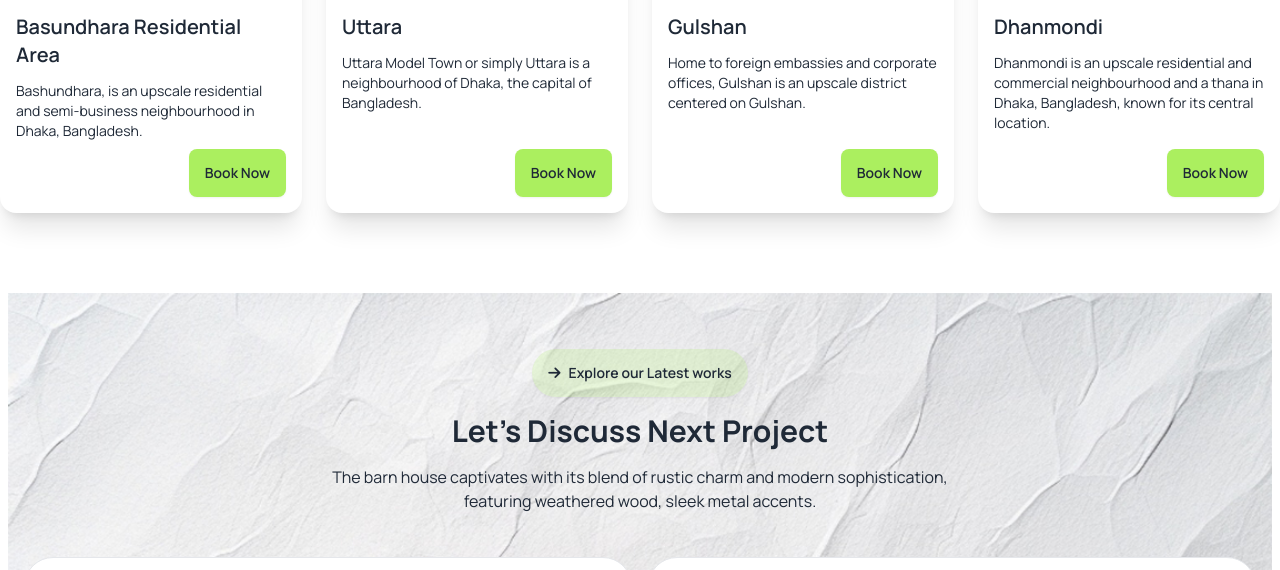
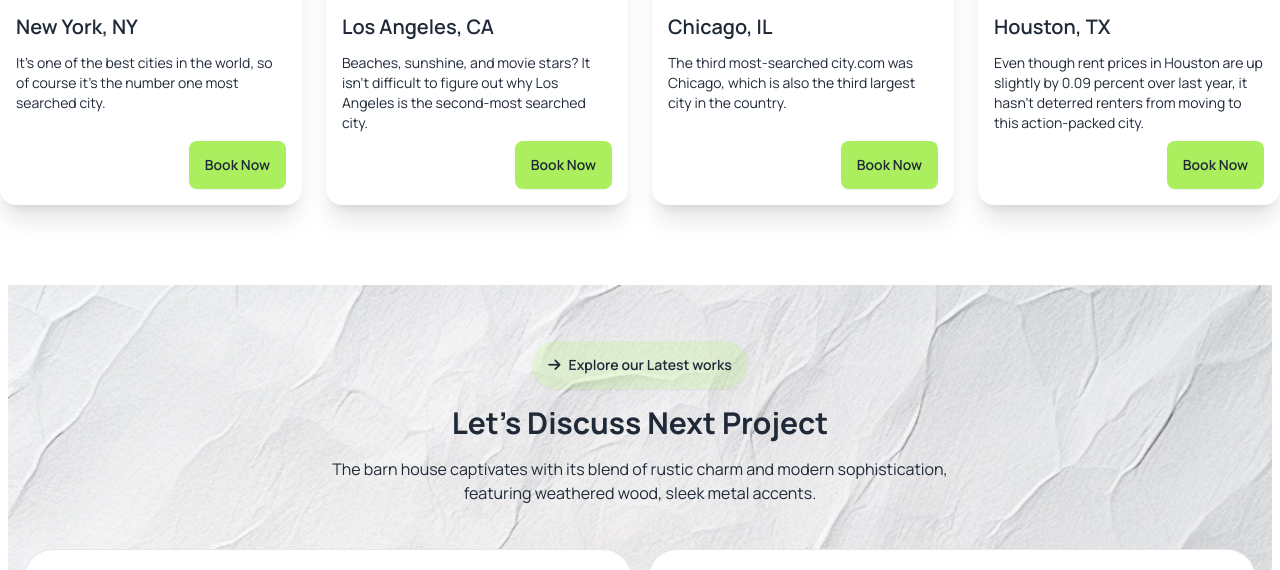
Before and after one commit to hamimbsf/builders, a plain HTML site: page index.html in a window 1280 px wide. Shown: the part 3327-3897 px from the top of the page. Drawn offline with nearby package versions, Linux system fonts and the light colour scheme.

Commit message:
correction challenge section

```diff
--- a/index.html
+++ b/index.html
@@ -342,15 +342,14 @@
           <div class="card card-compact bg-base-100 w-full shadow-xl">
             <figure>
               <img
-                src="https://encrypted-tbn0.gstatic.com/licensed-image?q=tbn:ANd9GcRGMmUCwOpcrAJ-mlbkxuNIBo7QUsoYBkpqPPhMroJ07D47A-TwW5eG0Eeo6AkIab807uK0rdku7o2qO8Dwwg_Wnj9TLa47peNpwXc5hA"
+                src="https://www.apartments.com/blog/sites/default/files/styles/large/public/image/2023-12/New%20York%20City%20West%2034th%20Street.jpeg?itok=7YwPD9NI"
                 alt="Bashundhara"
               />
             </figure>
             <div class="card-body">
-              <h2 class="card-title">Basundhara Residential Area</h2>
+              <h2 class="card-title">New York, NY </h2>
               <p>
-                Bashundhara, is an upscale residential and semi-business
-                neighbourhood in Dhaka, Bangladesh.
+                It’s one of the best cities in the world, so of course it’s the number one most searched city.
               </p>
               <div class="card-actions justify-end">
                 <button class="btn bg-[#ABEF5F] border-none">Book Now</button>
@@ -361,15 +360,14 @@
           <div class="card card-compact bg-base-100 w-full shadow-xl">
             <figure>
               <img
-                src="https://encrypted-tbn0.gstatic.com/licensed-image?q=tbn:ANd9GcSl4HvEwV0NrClFnr-kz3FA1yi-NpMlb_5F5qmSuvB0DCOvT6ohAnV67ORc2dzW7ENzcUzTBkDeTmMhk4N2pn_Quj8DWYUi-Vg4kxAW5g"
+                src="https://www.apartments.com/blog/sites/default/files/styles/large/public/image/2023-12/Griffith%20Observatory%20in%20Los%20Angeles%20CA.jpeg?itok=JtzTfJ-P"
                 alt="Uttara"
               />
             </figure>
             <div class="card-body">
-              <h2 class="card-title">Uttara</h2>
+              <h2 class="card-title">Los Angeles, CA </h2>
               <p>
-                Uttara Model Town or simply Uttara is a neighbourhood of Dhaka,
-                the capital of Bangladesh.
+                Beaches, sunshine, and movie stars? It isn’t difficult to figure out why Los Angeles is the second-most searched city.
               </p>
               <div class="card-actions justify-end">
                 <button class="btn bg-[#ABEF5F] border-none">Book Now</button>
@@ -380,15 +378,14 @@
           <div class="card card-compact bg-base-100 w-full shadow-xl">
             <figure>
               <img
-                src="https://encrypted-tbn3.gstatic.com/licensed-image?q=tbn:ANd9GcSis16PZCl0i-ynhqNEOn_rTN_dIw9EWkNWG8Jzeco2doo4yNqXoG8GWJPMVQ7f9doc9adPdwvxL3lXVYnRUcNKRYgep0bFwNSbz2TiDg"
-                alt="Gulshan"
+                src="https://www.apartments.com/blog/sites/default/files/styles/large/public/image/2023-12/Gold%20Coast%20Chicago%20IL.jpg?itok=VR_egOu1"
+                alt="Chicago, IL "
               />
             </figure>
             <div class="card-body">
-              <h2 class="card-title">Gulshan</h2>
+              <h2 class="card-title">Chicago, IL </h2>
               <p>
-                Home to foreign embassies and corporate offices, Gulshan is an
-                upscale district centered on Gulshan.
+                The third most-searched city.com was Chicago, which is also the third largest city in the country.
               </p>
               <div class="card-actions justify-end">
                 <button class="btn bg-[#ABEF5F] border-none">Book Now</button>
@@ -399,16 +396,14 @@
           <div class="card card-compact bg-base-100 w-full shadow-xl">
             <figure>
               <img
-                src="https://lh5.googleusercontent.com/p/AF1QipOySPvuxQujghASSrxtmtLq0teireySIpXvDnWU=w1080-h624-n-k-no"
-                alt="Dhanmondi"
+                src="https://www.apartments.com/blog/sites/default/files/styles/large/public/image/2023-12/Houston%20TX%20Downtown%20Main%20Street.jpg?itok=aQDaybzC"
+                alt="Houston"
               />
             </figure>
             <div class="card-body">
-              <h2 class="card-title">Dhanmondi</h2>
+              <h2 class="card-title">Houston, TX </h2>
               <p>
-                Dhanmondi is an upscale residential and commercial neighbourhood
-                and a thana in Dhaka, Bangladesh, known for its central
-                location.
+                Even though rent prices in Houston are up slightly by 0.09 percent over last year, it hasn’t deterred renters from moving to this action-packed city.
               </p>
               <div class="card-actions justify-end">
                 <button class="btn bg-[#ABEF5F] border-none">Book Now</button>
```
